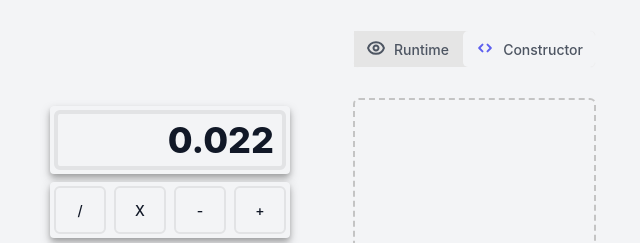
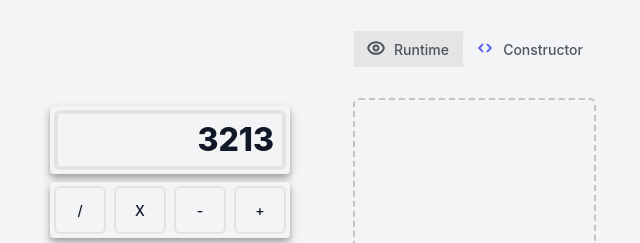
Before and after one commit to Serjge/constructor_calculator, a React (Create React App) app: page / in a window 1280 px wide. Shown: the top 243 px of the page, without its empty margins (317-957 px from the left). Built offline with nearby package versions, Linux system fonts and the light colour scheme.

Commit message:
added action onClick to numbers buttons

```diff
--- a/src/components/boards/numberBoard/NumberBoard.tsx
+++ b/src/components/boards/numberBoard/NumberBoard.tsx
@@ -1,30 +1,54 @@
 import { memo, ReactElement } from 'react';
 
-import { useSelector } from 'react-redux';
+import { useDispatch, useSelector } from 'react-redux';
 
 import { Button } from 'components';
-import { selectIsConstructor } from 'store/selectors';
+import { setValue } from 'store/action';
+import { selectIsConstructor, selectVisibleValue } from 'store/selectors';
 import { WrapperBoard } from 'style';
 import { BoardPropsType } from 'types';
 
 const NUMBERS = ['7', '8', '9', '4', '5', '6', '1', '2', '3', '0', ','];
 
+const MAX_LENGTH_NUMBER = 16;
+
 export const NumberBoard = memo(
   ({ isAddLayout, ...props }: BoardPropsType): ReactElement => {
+    const dispatch = useDispatch();
+
     const isConstructor = useSelector(selectIsConstructor);
+    const value = useSelector(selectVisibleValue);
 
+    const handleClick = (number: string): void => {
+      if (value.length < MAX_LENGTH_NUMBER) {
+        dispatch(setValue(number));
+      }
+    };
+
+    const numbers = NUMBERS.map(number => {
+      if (isConstructor) {
         return (
-      <WrapperBoard isAddLayout={isAddLayout} isVisible={isConstructor} {...props}>
-        {NUMBERS.map(number => (
+          <Button typeButton={number === '0' ? 'medium' : 'default'} key={number}>
+            {number}
+          </Button>
+        );
+      }
+      return (
         <Button
           isVisible={isConstructor}
           isAddLayout={isAddLayout}
           typeButton={number === '0' ? 'medium' : 'default'}
           key={number}
+          onClick={() => handleClick(number)}
         >
           {number}
         </Button>
-        ))}
+      );
+    });
+
+    return (
+      <WrapperBoard isAddLayout={isAddLayout} isVisible={isConstructor} {...props}>
+        {numbers}
       </WrapperBoard>
     );
   },
--- a/src/components/boards/numberDisplayBoard/NumberDisplayBoard.tsx
+++ b/src/components/boards/numberDisplayBoard/NumberDisplayBoard.tsx
@@ -3,16 +3,21 @@ import { memo, ReactElement } from 'react';
 import { useSelector } from 'react-redux';
 
 import { NumberDisplay } from 'components';
-import { selectIsConstructor } from 'store/selectors';
+import { selectIsConstructor, selectVisibleValue } from 'store/selectors';
 import { WrapperBoard } from 'style';
 import { BoardPropsType } from 'types';
 
 export const NumberDisplayBoard = memo(({ ...props }: BoardPropsType): ReactElement => {
   const isConstructor = useSelector(selectIsConstructor);
+  let value = useSelector(selectVisibleValue);
+
+  if (value === '') {
+    value = '0';
+  }
 
   return (
     <WrapperBoard isVisible={isConstructor} {...props}>
-      <NumberDisplay />
+      <NumberDisplay value={value} />
     </WrapperBoard>
   );
 });
--- a/src/components/desks/layoutDesk/LayoutDesk.tsx
+++ b/src/components/desks/layoutDesk/LayoutDesk.tsx
@@ -106,6 +106,7 @@ export const LayoutDesk = memo((): ReactElement => {
     }) => {
       const BoardComponent = BOARD_COMPONENTS[type];
       const isDraggableNumberDisplay = type !== Board.NumberDisplay;
+
       if (isConstructor) {
         return (
           <BoardComponent
@@ -125,6 +126,7 @@ export const LayoutDesk = memo((): ReactElement => {
           />
         );
       }
+
       return (
         <BoardComponent key={id} isAddLayout={isAddLayout} data-currency={dataCurrency} />
       );
--- a/src/components/numberDisplay/NumberDisplay.tsx
+++ b/src/components/numberDisplay/NumberDisplay.tsx
@@ -1,9 +1,29 @@
-import { ReactElement } from 'react';
+import { memo, ReactElement, useRef } from 'react';
 
-import { Wrapper } from 'components/numberDisplay/style';
+import { Wrapper } from './style';
 
-export const NumberDisplay = ({ ...props }): ReactElement => (
-  <Wrapper {...props}>
-    <span>0.022</span>
-  </Wrapper>
+type NumberDisplayPropsType = {
+  value: string;
+};
+
+const WIDTH_NUMBER_DISPLAY = 230;
+const COEFFICIENT = 1.4;
+const MIN_LENGTH_NUMBER = 10;
+
+export const NumberDisplay = memo(
+  ({ value, ...props }: NumberDisplayPropsType): ReactElement => {
+    const ref = useRef<HTMLDivElement>(null);
+
+    if (ref.current && value.length > MIN_LENGTH_NUMBER) {
+      ref.current!.style.fontSize = String(
+        `${(WIDTH_NUMBER_DISPLAY / value.length) * COEFFICIENT}px`,
+      );
+    }
+
+    return (
+      <Wrapper ref={ref} value={value} {...props}>
+        <span>{value}</span>
+      </Wrapper>
+    );
+  },
 );
--- a/src/components/numberDisplay/style.ts
+++ b/src/components/numberDisplay/style.ts
@@ -1,17 +1,23 @@
 import styled from 'styled-components';
 
-export const Wrapper = styled.div`
+type WrapperPropsType = {
+  value: string;
+};
+
+export const Wrapper = styled.div<WrapperPropsType>`
   margin: 4px;
   width: 232px;
   height: 60px;
   border: 4px solid ${({ theme: { mainBorderColor } }) => mainBorderColor};
   padding: 8px;
   font-weight: 800;
-  font-size: 36px;
+
+  font-size: 32px;
   line-height: 44px;
   display: flex;
   justify-content: flex-end;
   align-items: center;
   background: ${({ theme: { mainBackgroundColor } }) => mainBackgroundColor};
   border-radius: 6px;
+  overflow: hidden;
 `;
--- a/src/store/reducer/calculatorSlice.ts
+++ b/src/store/reducer/calculatorSlice.ts
@@ -9,7 +9,7 @@ export type CalculatorState = {
 };
 
 const initialState: CalculatorState = {
-  visibleValue: '',
+  visibleValue: '3213',
   saveValue: '',
   operator: null,
 };
--- a/src/store/selectors/selectCalculator.ts
+++ b/src/store/selectors/selectCalculator.ts
@@ -1,8 +1,18 @@
-import { RootState } from 'store/types';
-import { OperatorType } from 'types';
+import { createSelector } from '@reduxjs/toolkit';
 
-export const selectVisibleValue = (state: RootState): string =>
-  state.calculator.visibleValue;
-export const selectSaveValue = (state: RootState): string => state.calculator.saveValue;
-export const selectOperator = (state: RootState): OperatorType | null =>
-  state.calculator.operator;
+import { selectState } from 'store/store';
+
+export const selectVisibleValue = createSelector(
+  selectState,
+  state => state.calculator.visibleValue,
+);
+
+export const selectSaveValue = createSelector(
+  selectState,
+  state => state.calculator.saveValue,
+);
+
+export const selectOperator = createSelector(
+  selectState,
+  state => state.calculator.operator,
+);
```
Lines whose indentation alone changed are shown as unchanged.
